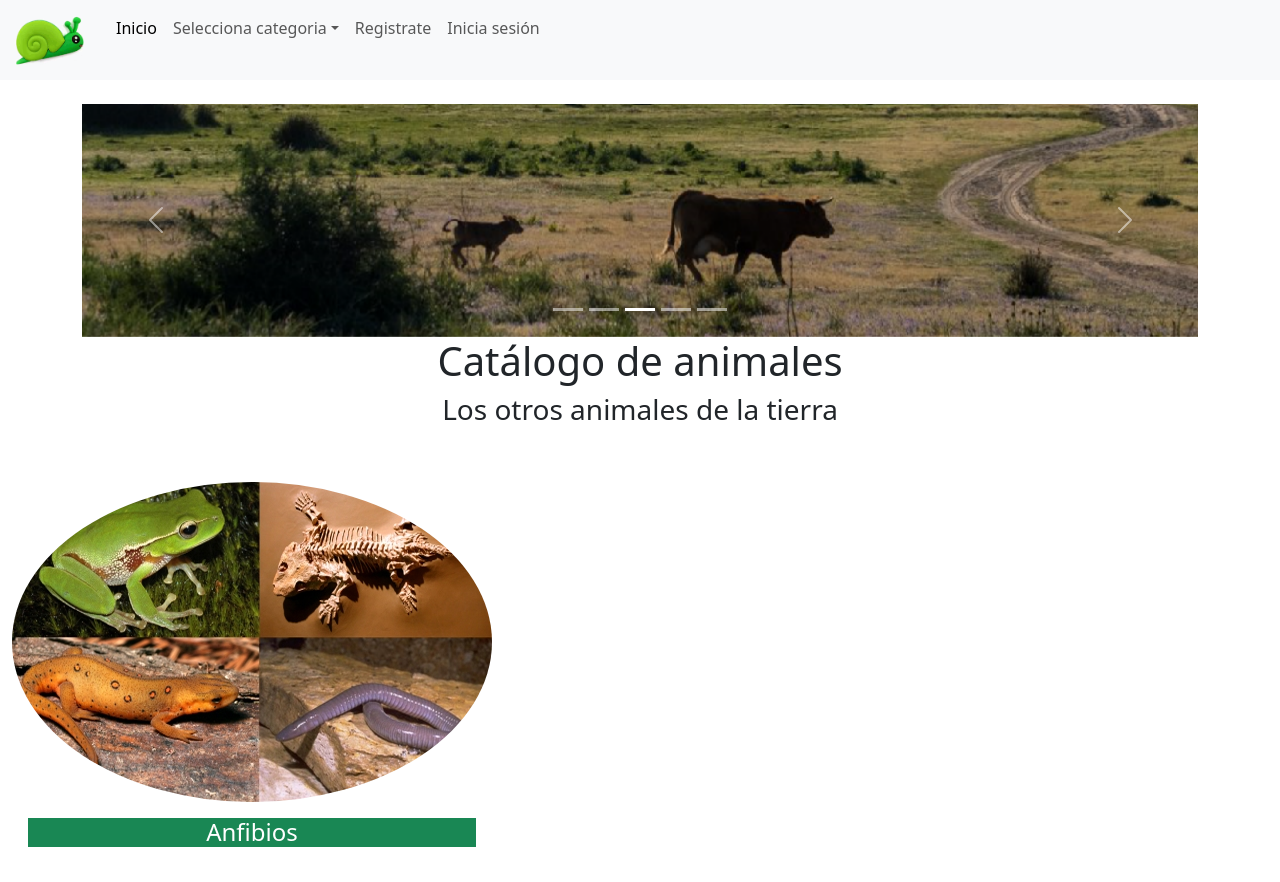
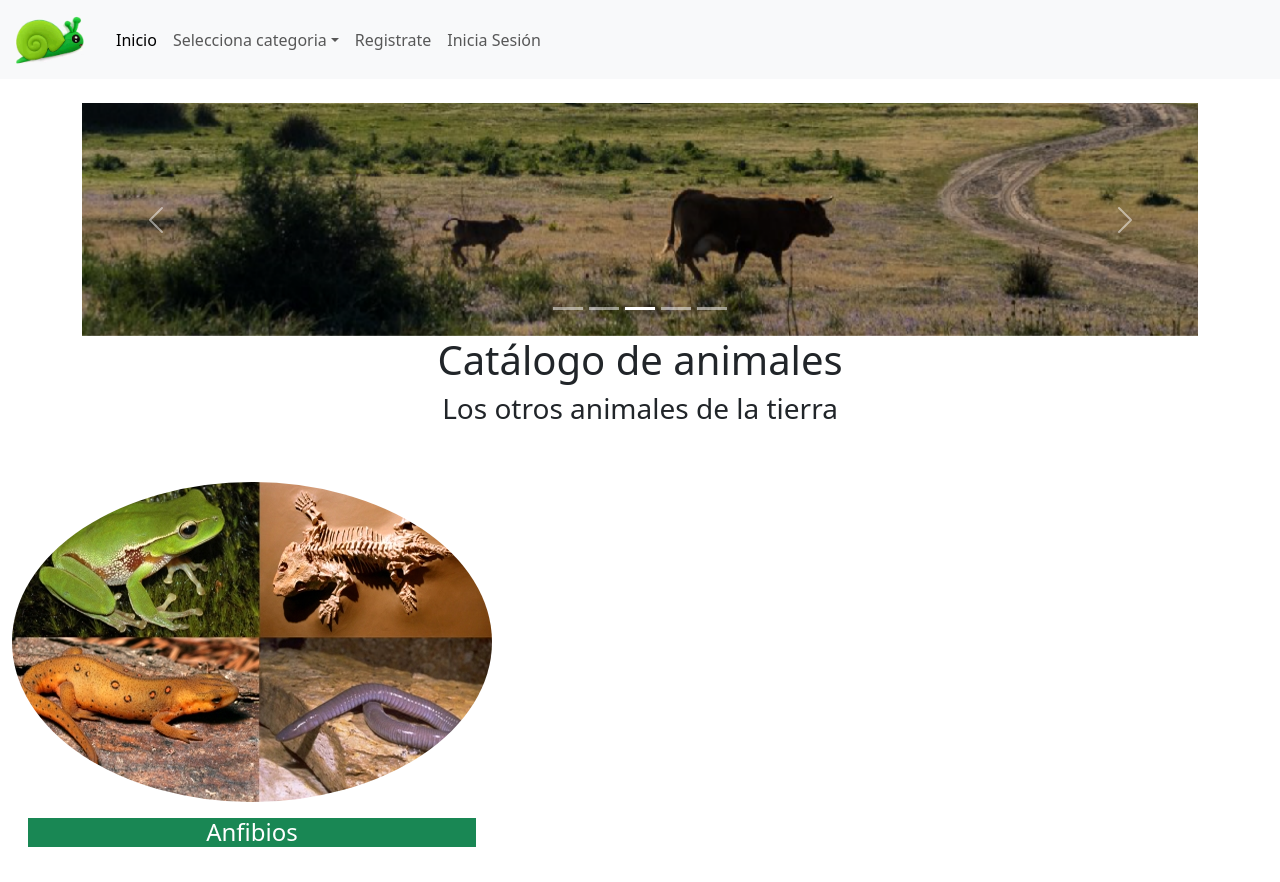
Before and after one commit to andrescerro/webskill, a plain HTML site: page index.html in a window 1280 px wide. Shown: the top 882 px of the page. Drawn offline with nearby package versions, Linux system fonts and the light colour scheme.

Commit message:
14.02.2024 v6(navbar ok)

```diff
--- a/index.html
+++ b/index.html
@@ -15,9 +15,10 @@
 
 <body>
     <header>
+
         <nav class="navbar navbar-expand-lg navbar-light bg-light">
             <div class="container-fluid">
-                <a class="navbar-brand" href="index.html"><img src="img/logos/logo.png" width="80"></a>
+                <a class="navbar-brand" href="index.html"><img src="img/logos/logo.png" alt="" width="80"></a>
                 <button class="navbar-toggler d-lg-none" type="button" data-bs-toggle="collapse"
                     data-bs-target="#collapsibleNavId" aria-controls="collapsibleNavId" aria-expanded="false"
                     aria-label="Toggle navigation">
@@ -29,7 +30,6 @@
                             <a class="nav-link active" href="index.html" aria-current="page">Inicio
                                 <span class="visually-hidden">(current)</span></a>
                         </li>
-
                         <li class="nav-item dropdown">
                             <a class="nav-link dropdown-toggle" href="#" id="dropdownId" data-bs-toggle="dropdown"
                                 aria-haspopup="true" aria-expanded="false">Selecciona categoria</a>
@@ -40,21 +40,18 @@
                                 <a class="dropdown-item" href="#">Peces</a>
                                 <a class="dropdown-item" href="reptiles.html">Reptiles</a>
                             </div>
+                            <li class="nav-item">
+                                <a class="nav-link" aria-current="page" href="#" data-bs-toggle="modal" data-bs-target="#modalId-1">Registrate</a>
                             </li>
                             <li class="nav-item">
-                            <a class="nav-link" href="#" data-bs-toggle="modal"
-                                data-bs-target="#modalId-1">Registrate</a>
+                                <a class="nav-link" aria-current="page" href="#" data-bs-toggle="modal" data-bs-target="#modalId-2">Inicia Sesión</a>
                             </li>
-                        <li class="nav-item">
-                            <a class="nav-link" href="#" data-bs-toggle="modal" data-bs-target="#modalId-2">Inicia
-                                sesión</a>
-
                         </li>
                     </ul>
-
                 </div>
             </div>
         </nav>
+
 
     </header>
 
```
Also changed, not shown: quienessomos.html (+7 -12 lines), reptiles.html (+7 -12 lines). Lines whose indentation alone changed are shown as unchanged.
